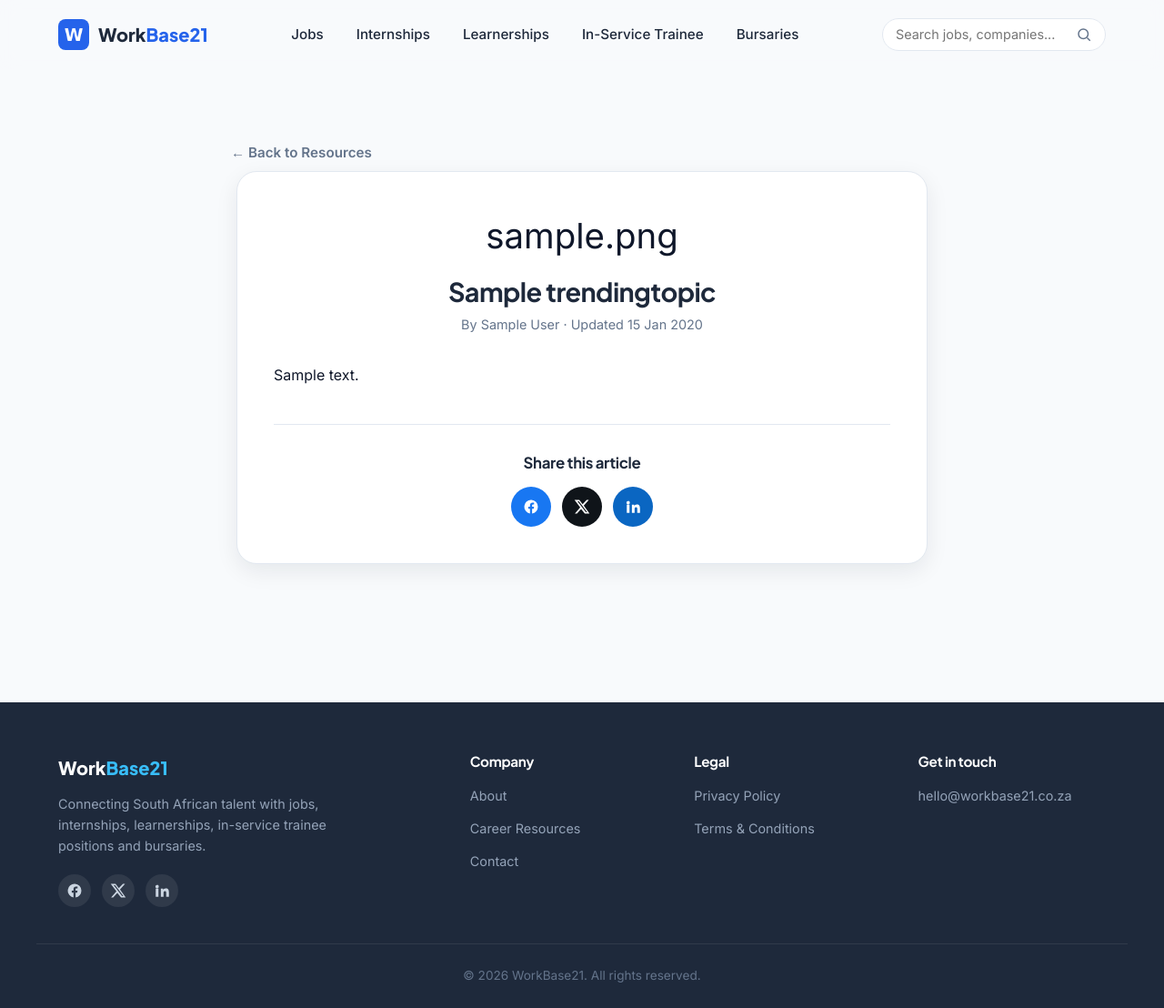
After one commit to ReubenDube1/WorkBase21, a Django app: a page that uses templates/base.html in a window 1280 px wide. The commit adds this page. Shown: the whole page at 91% size. Run offline with Django 5.2, Linux system fonts and the light colour scheme; tables that the repository leaves empty hold one stand-in row (values such as "Sample post"); some libraries are stand-ins or nearby versions.

Commit message:
Add Career Resources / articles feature to Trending Topics
- TrendingTopic model extended with slug, body, author_name,
  created_at, updated_at — entries stay as stat-only homepage cards
  by default, or become full clickable articles when a body is filled in
- New /resources/ (article index) and /resources/<slug>/ (article detail) pages
- Homepage trend cards link to their article when one exists
- Footer 'Career Resources' link added
- Admin split into Homepage Card / Full Article fieldsets with
  auto-slug and an Article? indicator column
- Hand-written migration with a data-migration step to safely backfill
  unique slugs for any pre-existing TrendingTopic rows (tested against
  both a fresh DB and a simulated upgrade with duplicate-titled rows)
- Sample Z83 guide and Learnerships-vs-Internships articles added to seed_demo_data
- Also commits the pending local Django 5.2 bump in requirements.txt
  (was edited locally but never committed)

```diff
--- a/jobs/models.py
+++ b/jobs/models.py
@@ -199,10 +199,26 @@ class Review(models.Model):
 
 class TrendingTopic(models.Model):
     """An entry in the homepage 'What's Trending in the Job Market'
-    section. Fully editable from the admin — no code changes needed."""
+    section. Fully editable from the admin — no code changes needed.
+
+    Every entry always shows as a short stat card on the homepage.
+    If you also fill in the Article Body, it additionally becomes a
+    full, clickable article page — useful for original career-advice
+    content (CV tips, Z83 guides, etc.) without needing a separate
+    blog app."""
 
     title = models.CharField(max_length=150)
-    description = models.CharField(max_length=250, blank=True)
+    slug = models.SlugField(
+        max_length=180,
+        unique=True,
+        blank=True,
+        help_text="Used in the article URL. Leave blank to auto-generate from the title."
+    )
+    description = models.CharField(
+        max_length=250,
+        blank=True,
+        help_text="Short teaser shown on the homepage card."
+    )
     stat = models.CharField(
         max_length=50,
         blank=True,
@@ -213,12 +229,52 @@ class TrendingTopic(models.Model):
         blank=True,
         help_text="An emoji to display, e.g. 💻 📈 🏥"
     )
+
+    body = RichTextUploadingField(
+        "Article Body",
+        blank=True,
+        default='',
+        help_text=(
+            "Optional. Leave blank to keep this as a stat-only homepage "
+            "card. Fill this in to publish a full article page — the "
+            "homepage card automatically becomes clickable."
+        )
+    )
+    author_name = models.CharField(
+        max_length=100,
+        blank=True,
+        default="WorkBase21 Team",
+        help_text="Shown on the article page. Only used if Article Body is filled in."
+    )
+
     order = models.PositiveIntegerField(default=0)
     is_active = models.BooleanField(default=True)
+    created_at = models.DateTimeField(auto_now_add=True)
+    updated_at = models.DateTimeField(auto_now=True)
 
     class Meta:
         ordering = ['order', 'id']
         verbose_name = "Trending Topic"
+        verbose_name_plural = "Trending Topics & Articles"
 
     def __str__(self):
         return self.title
+
+    def save(self, *args, **kwargs):
+        if not self.slug:
+            from django.utils.text import slugify
+            base_slug = slugify(self.title)[:170]
+            slug = base_slug
+            counter = 2
+            while TrendingTopic.objects.filter(slug=slug).exclude(pk=self.pk).exists():
+                slug = f"{base_slug}-{counter}"
+                counter += 1
+            self.slug = slug
+        super().save(*args, **kwargs)
+
+    def get_absolute_url(self):
+        return reverse('trending_detail', kwargs={'slug': self.slug})
+
+    @property
+    def is_article(self):
+        return bool(self.body)
--- a/jobs/urls.py
+++ b/jobs/urls.py
@@ -15,6 +15,9 @@ urlpatterns = [
     path('job/<int:pk>/', views.job_detail, name='job_detail'),
     path('search/', views.search_results, name='search'),
 
+    path('resources/', views.trending_list, name='trending_list'),
+    path('resources/<slug:slug>/', views.trending_detail, name='trending_detail'),
+
     path('about/', views.about, name='about'),
     path('contact/', views.contact, name='contact'),
     path('privacy-policy/', views.privacy, name='privacy'),
--- a/jobs/views.py
+++ b/jobs/views.py
@@ -177,6 +177,46 @@ def about(request):
     })
 
 
+def trending_list(request):
+    """Resources / career advice hub — lists every TrendingTopic that
+    has a full article body, newest first."""
+    articles = TrendingTopic.objects.filter(
+        is_active=True
+    ).exclude(body='').order_by('-updated_at')
+    page_obj = _paginate(request, articles, per_page=9)
+    return render(request, 'trending_list.html', {
+        'page_obj': page_obj,
+        'page_title': 'Career Resources',
+        'meta_description': (
+            'Career advice, CV tips, and guides to help South African '
+            'job seekers navigate jobs, internships, learnerships and '
+            'bursaries on WorkBase21.'
+        ),
+    })
+
+
+def trending_detail(request, slug):
+    """Full article page for a TrendingTopic that has a body. 404s for
+    stat-only cards that were never meant to have their own page."""
+    article = get_object_or_404(
+        TrendingTopic, slug=slug, is_active=True
+    )
+    if not article.is_article:
+        from django.http import Http404
+        raise Http404("This entry doesn't have a published article.")
+
+    related_articles = TrendingTopic.objects.filter(
+        is_active=True
+    ).exclude(pk=article.pk).exclude(body='').order_by('-updated_at')[:3]
+
+    return render(request, 'trending_detail.html', {
+        'article': article,
+        'related_articles': related_articles,
+        'page_title': article.title,
+        'meta_description': article.description or article.title,
+    })
+
+
 def contact(request):
     form = ContactForm(request.POST or None)
     if request.method == 'POST' and form.is_valid():
--- a/requirements.txt
+++ b/requirements.txt
@@ -1,4 +1,4 @@
-Django>=5.0,<5.1
+Django>=5.2,<5.3
 django-ckeditor>=6.7.1
 Pillow>=10.0.0
 whitenoise>=6.6.0
--- a/static/css/style.css
+++ b/static/css/style.css
@@ -750,3 +750,46 @@ h1, h2, h3, h4 {
 .trend-stat { color: var(--primary); font-weight: 700; font-size: 0.82rem; margin-top: 8px; display: inline-block; }
 
 .section-alt { background: #F1F5F9; }
+
+/* ==========================================================================
+   Career Resources / Articles
+   ========================================================================== */
+.trend-read-more {
+  display: inline-block;
+  margin-top: 8px;
+  font-size: 0.8rem;
+  font-weight: 700;
+  color: var(--primary);
+}
+a.trend-card { cursor: pointer; }
+a.trend-card:hover .trend-read-more { text-decoration: underline; }
+
+.article-grid {
+  display: grid;
+  grid-template-columns: repeat(auto-fill, minmax(280px, 1fr));
+  gap: 24px;
+}
+.article-card {
+  background: var(--card);
+  border: 1px solid var(--border);
+  border-radius: var(--radius-md);
+  padding: 28px 24px;
+  display: flex;
+  flex-direction: column;
+  box-shadow: var(--shadow-sm);
+  transition: all var(--transition);
+}
+.article-card:hover { transform: translateY(-6px); box-shadow: var(--shadow-lg); border-color: rgba(37, 99, 235, 0.25); }
+.article-card-icon { font-size: 1.8rem; margin-bottom: 12px; }
+.article-card h3 { font-size: 1.05rem; margin-bottom: 8px; }
+.article-card p { color: var(--text-grey); font-size: 0.9rem; flex: 1; margin-bottom: 14px; }
+.article-card-meta { font-size: 0.78rem; color: var(--text-grey); font-weight: 600; }
+
+.article-detail-card { max-width: 760px; margin: 0 auto; }
+.article-detail-header { text-align: center; margin-bottom: 32px; }
+.article-detail-icon { font-size: 2.4rem; display: block; margin-bottom: 12px; }
+.article-detail-header h1 { font-size: 1.8rem; margin-bottom: 8px; }
+.article-detail-meta { color: var(--text-grey); font-size: 0.9rem; }
+.article-body h2, .article-body h3 { margin: 24px 0 12px; }
+.article-body p { margin-bottom: 16px; }
+.article-body ul, .article-body ol { margin: 0 0 16px 22px; }
--- a/templates/base.html
+++ b/templates/base.html
@@ -94,6 +94,7 @@
       <h4>Company</h4>
       <ul>
         <li><a href="{% url 'about' %}">About</a></li>
+        <li><a href="{% url 'trending_list' %}">Career Resources</a></li>
         <li><a href="{% url 'contact' %}">Contact</a></li>
       </ul>
     </div>
--- /dev/null
+++ b/templates/trending_detail.html
@@ -0,0 +1,59 @@
+{% extends "base.html" %}
+{% block content %}
+<section class="section job-detail">
+  <div class="container job-detail-inner">
+
+    <a href="{% url 'trending_list' %}" class="btn btn-back">&larr; Back to Resources</a>
+
+    <article class="job-detail-card fade-in article-detail-card">
+      <div class="article-detail-header">
+        {% if article.icon %}<span class="article-detail-icon">{{ article.icon }}</span>{% endif %}
+        <h1>{{ article.title }}</h1>
+        <p class="article-detail-meta">By {{ article.author_name }} &middot; Updated {{ article.updated_at|date:"d M Y" }}</p>
+      </div>
+
+      <div class="job-detail-body article-body">
+        {{ article.body|safe }}
+      </div>
+
+      <div class="share-section">
+        <h3>Share this article</h3>
+        <div class="share-links">
+          <a class="share-link share-facebook" target="_blank" rel="noopener noreferrer"
+             href="https://www.facebook.com/sharer/sharer.php?u={{ request.build_absolute_uri|urlencode }}"
+             aria-label="Share on Facebook">
+            <svg width="18" height="18" viewBox="0 0 24 24" fill="currentColor"><path d="M22 12a10 10 0 1 0-11.6 9.9v-7H7.9V12h2.5V9.8c0-2.5 1.5-3.9 3.8-3.9 1.1 0 2.2.2 2.2.2v2.5h-1.3c-1.2 0-1.6.8-1.6 1.6V12h2.8l-.4 2.9h-2.4v7A10 10 0 0 0 22 12Z"/></svg>
+          </a>
+          <a class="share-link share-twitter" target="_blank" rel="noopener noreferrer"
+             href="https://twitter.com/intent/tweet?url={{ request.build_absolute_uri|urlencode }}&text={{ article.title|urlencode }}"
+             aria-label="Share on X (Twitter)">
+            <svg width="18" height="18" viewBox="0 0 24 24" fill="currentColor"><path d="M18.9 2H22l-7.4 8.4L23 22h-6.9l-5.4-6.8L4.6 22H1.5l7.9-9L1 2h7l4.9 6.2L18.9 2Zm-1.2 18h1.9L7.4 4H5.4l12.3 16Z"/></svg>
+          </a>
+          <a class="share-link share-linkedin" target="_blank" rel="noopener noreferrer"
+             href="https://www.linkedin.com/sharing/share-offsite/?url={{ request.build_absolute_uri|urlencode }}"
+             aria-label="Share on LinkedIn">
+            <svg width="18" height="18" viewBox="0 0 24 24" fill="currentColor"><path d="M4.98 3.5A2.5 2.5 0 1 1 5 8.5a2.5 2.5 0 0 1-.02-5ZM3 9h4v12H3V9Zm7 0h3.8v1.7h.05c.53-1 1.83-2 3.77-2 4 0 4.75 2.6 4.75 6.1V21h-4v-5.4c0-1.3 0-3-1.8-3s-2.1 1.4-2.1 2.9V21h-4V9Z"/></svg>
+          </a>
+        </div>
+      </div>
+    </article>
+
+    {% if related_articles %}
+    <div class="related-jobs fade-in">
+      <h2>More Career Resources</h2>
+      <div class="article-grid">
+        {% for related in related_articles %}
+        <a href="{{ related.get_absolute_url }}" class="article-card">
+          {% if related.icon %}<span class="article-card-icon">{{ related.icon }}</span>{% endif %}
+          <h3>{{ related.title }}</h3>
+          {% if related.description %}<p>{{ related.description }}</p>{% endif %}
+          <span class="article-card-meta">{{ related.updated_at|date:"d M Y" }}</span>
+        </a>
+        {% endfor %}
+      </div>
+    </div>
+    {% endif %}
+
+  </div>
+</section>
+{% endblock %}
```
Also changed, not shown: jobs/admin.py (+24 -1 lines), jobs/management/commands/seed_demo_data.py (+48 -1 lines), templates/trending_list.html (added, +33 -0 lines), templates/welcome.html (+4 -3 lines), jobs/migrations/0002_trendingtopic_articles.py (added).
